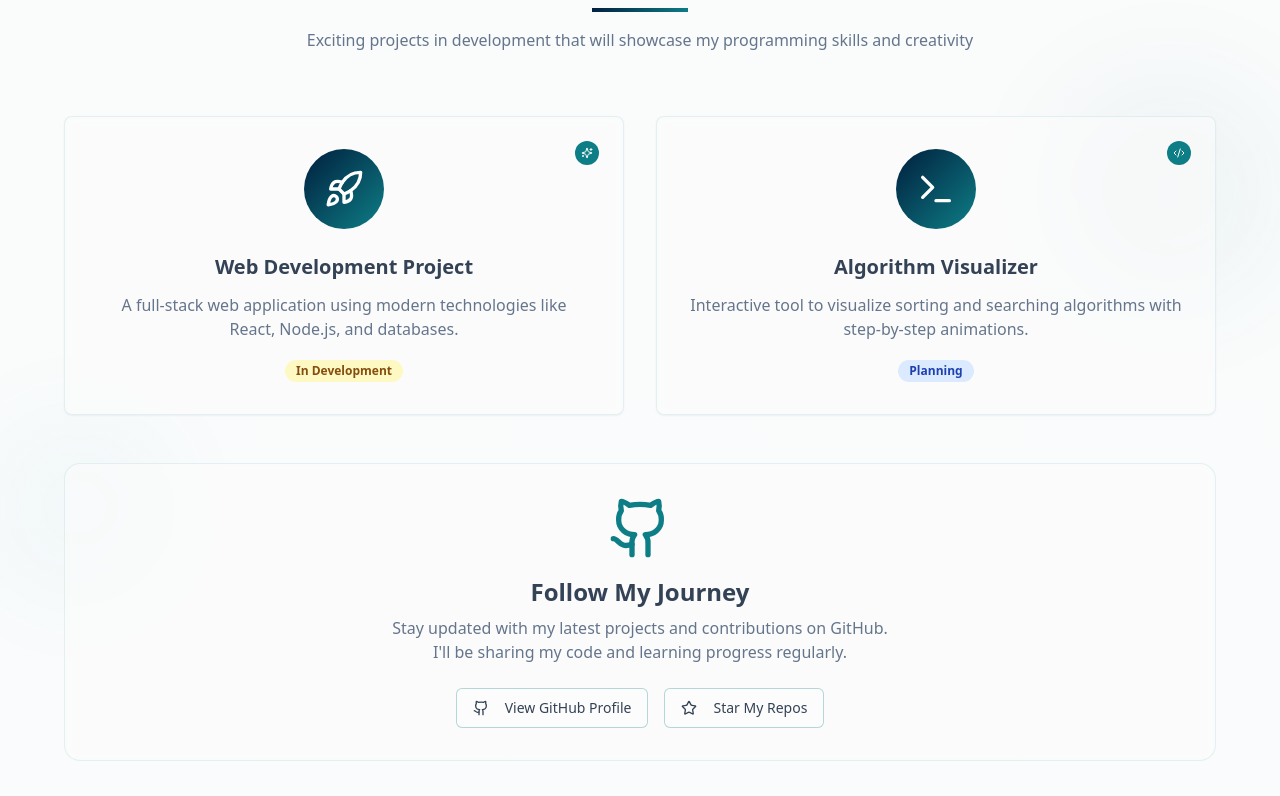
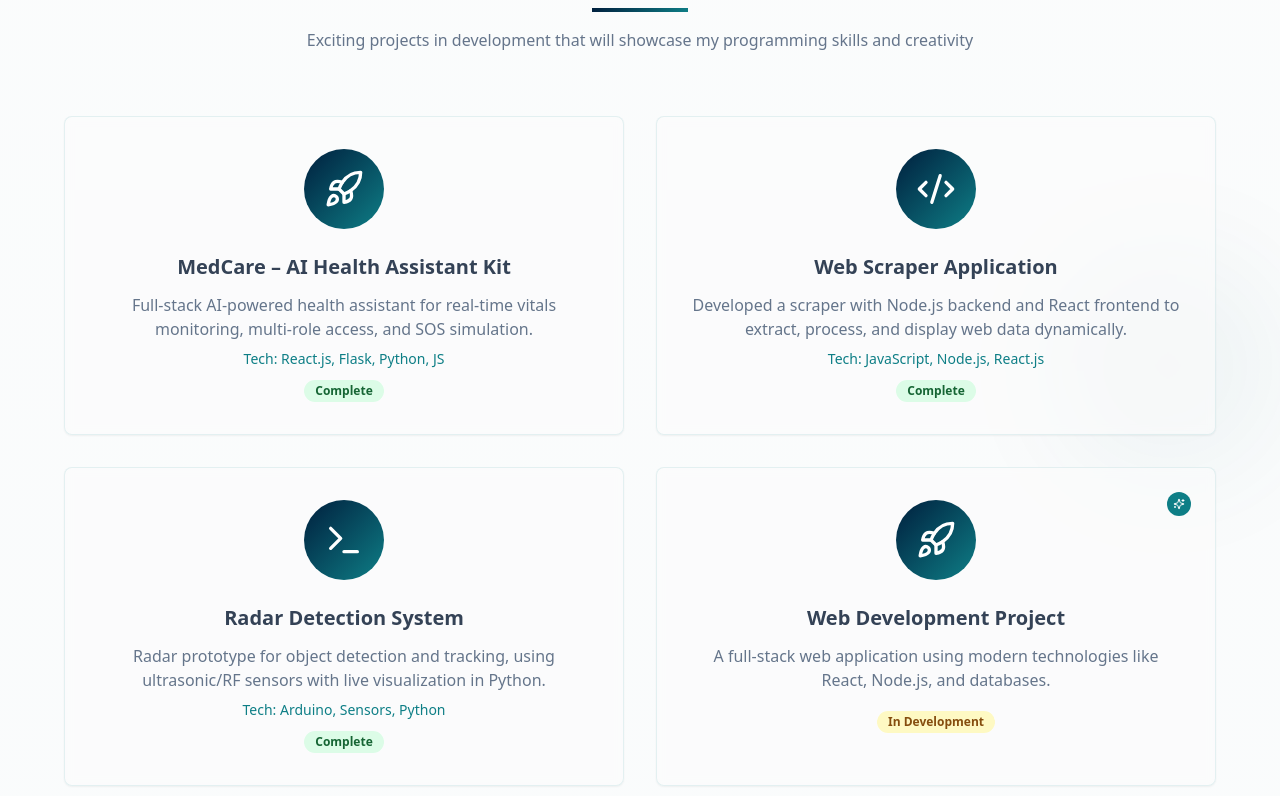
Before and after one commit to VikasMutalwad/Portfolio, a React (Vite) app: page / in a window 1280 px wide. Shown: the part 4664-5460 px from the top of the page. Built offline with nearby package versions, Linux system fonts and the light colour scheme.

Commit message:
added projects

```diff
--- a/src/pages/Index.tsx
+++ b/src/pages/Index.tsx
@@ -511,7 +511,6 @@ const Index = () => {
         </div>
       </section>
 
-      {/* Projects Section */}
       <section id="projects" className="relative py-20 bg-tech-light/30 overflow-hidden">
   {/* Background decoration */}
   <div className="absolute top-1/4 right-0 w-56 h-56 bg-gradient-tech rounded-full blur-3xl opacity-5"></div>
@@ -530,9 +529,56 @@ const Index = () => {
           Exciting projects in development that will showcase my programming skills and creativity
         </p>
       </div>
-
       <div className="grid md:grid-cols-2 gap-8 mb-12">
-              {/* Coming Soon Card */}
+        {/* MedCare – AI Health Assistant Kit */}
+        <Card className="bg-background/60 backdrop-blur-sm border-accent/10 hover:border-accent/30 transition-all duration-300 animate-scale-in group">
+          <CardContent className="p-8 text-center">
+            <div className="mb-6">
+              <div className="w-20 h-20 bg-gradient-tech rounded-full flex items-center justify-center mx-auto group-hover:scale-105 transition-transform">
+                <Rocket className="h-10 w-10 text-white" />
+              </div>
+            </div>
+            <h3 className="text-xl font-bold mb-3">MedCare – AI Health Assistant Kit</h3>
+            <p className="text-muted-foreground mb-2">
+              Full-stack AI-powered health assistant for real-time vitals monitoring, multi-role access, and SOS simulation.
+            </p>
+            <div className="mb-2 text-sm text-accent font-medium">Tech: React.js, Flask, Python, JS</div>
+            <Badge variant="secondary" className="bg-green-100 text-green-800">Complete</Badge>
+          </CardContent>
+        </Card>
+        {/* Web Scraper Application */}
+        <Card className="bg-background/60 backdrop-blur-sm border-accent/10 hover:border-accent/30 transition-all duration-300 animate-scale-in group">
+          <CardContent className="p-8 text-center">
+            <div className="mb-6">
+              <div className="w-20 h-20 bg-gradient-tech rounded-full flex items-center justify-center mx-auto group-hover:scale-105 transition-transform">
+                <Code2 className="h-10 w-10 text-white" />
+              </div>
+            </div>
+            <h3 className="text-xl font-bold mb-3">Web Scraper Application</h3>
+            <p className="text-muted-foreground mb-2">
+              Developed a scraper with Node.js backend and React frontend to extract, process, and display web data dynamically.
+            </p>
+            <div className="mb-2 text-sm text-accent font-medium">Tech: JavaScript, Node.js, React.js</div>
+            <Badge variant="secondary" className="bg-green-100 text-green-800">Complete</Badge>
+          </CardContent>
+        </Card>
+        {/* Radar Detection System */}
+        <Card className="bg-background/60 backdrop-blur-sm border-accent/10 hover:border-accent/30 transition-all duration-300 animate-scale-in group">
+          <CardContent className="p-8 text-center">
+            <div className="mb-6">
+              <div className="w-20 h-20 bg-gradient-tech rounded-full flex items-center justify-center mx-auto group-hover:scale-105 transition-transform">
+                <Terminal className="h-10 w-10 text-white" />
+              </div>
+            </div>
+            <h3 className="text-xl font-bold mb-3">Radar Detection System</h3>
+            <p className="text-muted-foreground mb-2">
+              Radar prototype for object detection and tracking, using ultrasonic/RF sensors with live visualization in Python.
+            </p>
+            <div className="mb-2 text-sm text-accent font-medium">Tech: Arduino, Sensors, Python</div>
+            <Badge variant="secondary" className="bg-green-100 text-green-800">Complete</Badge>
+          </CardContent>
+        </Card>
+        {/* Example: Web Development (existing card) */}
         <Card className="bg-background/60 backdrop-blur-sm border-accent/10 hover:border-accent/30 transition-all duration-300 animate-scale-in group">
           <CardContent className="p-8 text-center">
             <div className="relative mb-6">
@@ -552,8 +598,7 @@ const Index = () => {
             </Badge>
           </CardContent>
         </Card>
-
-              {/* Future Projects Card */}
+        {/* Example: Algorithm Visualizer (existing card) */}
         <Card className="bg-background/60 backdrop-blur-sm border-accent/10 hover:border-accent/30 transition-all duration-300 animate-scale-in group" style={{animationDelay: '0.2s'}}>
           <CardContent className="p-8 text-center">
             <div className="relative mb-6">
@@ -575,7 +620,7 @@ const Index = () => {
         </Card>
       </div>
 
-            {/* GitHub Section */}
+      {/* GitHub Section (unchanged) */}
       <div className="bg-background/60 backdrop-blur-sm border border-accent/10 rounded-2xl p-8 text-center animate-fade-in" style={{animationDelay: '0.4s'}}>
         <div className="mb-6">
           <Github className="h-16 w-16 text-accent mx-auto mb-4" />
@@ -598,7 +643,6 @@ const Index = () => {
           </Button>
         </div>
       </div>
-
     </div>
   </div>
 </section>
```
Lines whose indentation alone changed are shown as unchanged.
